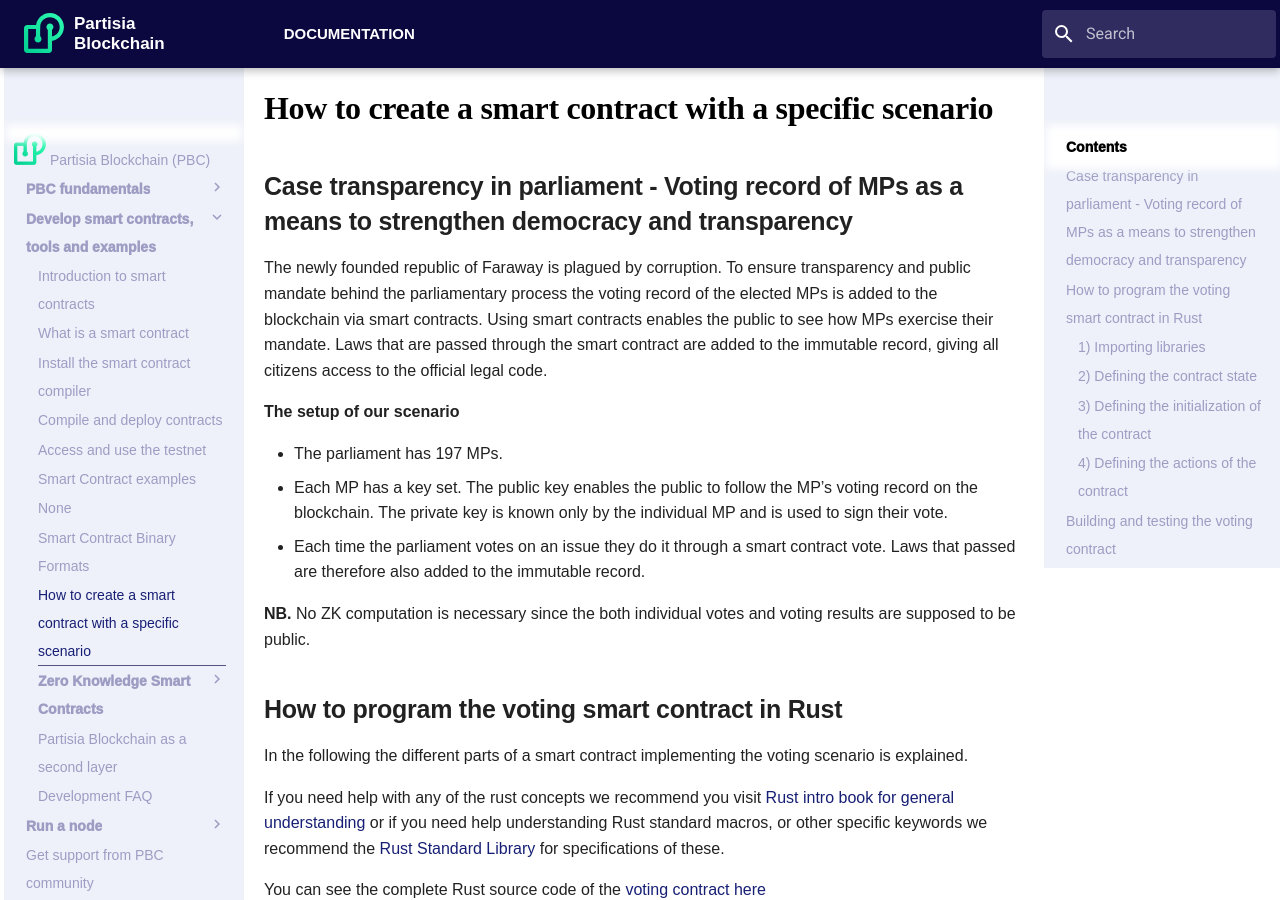
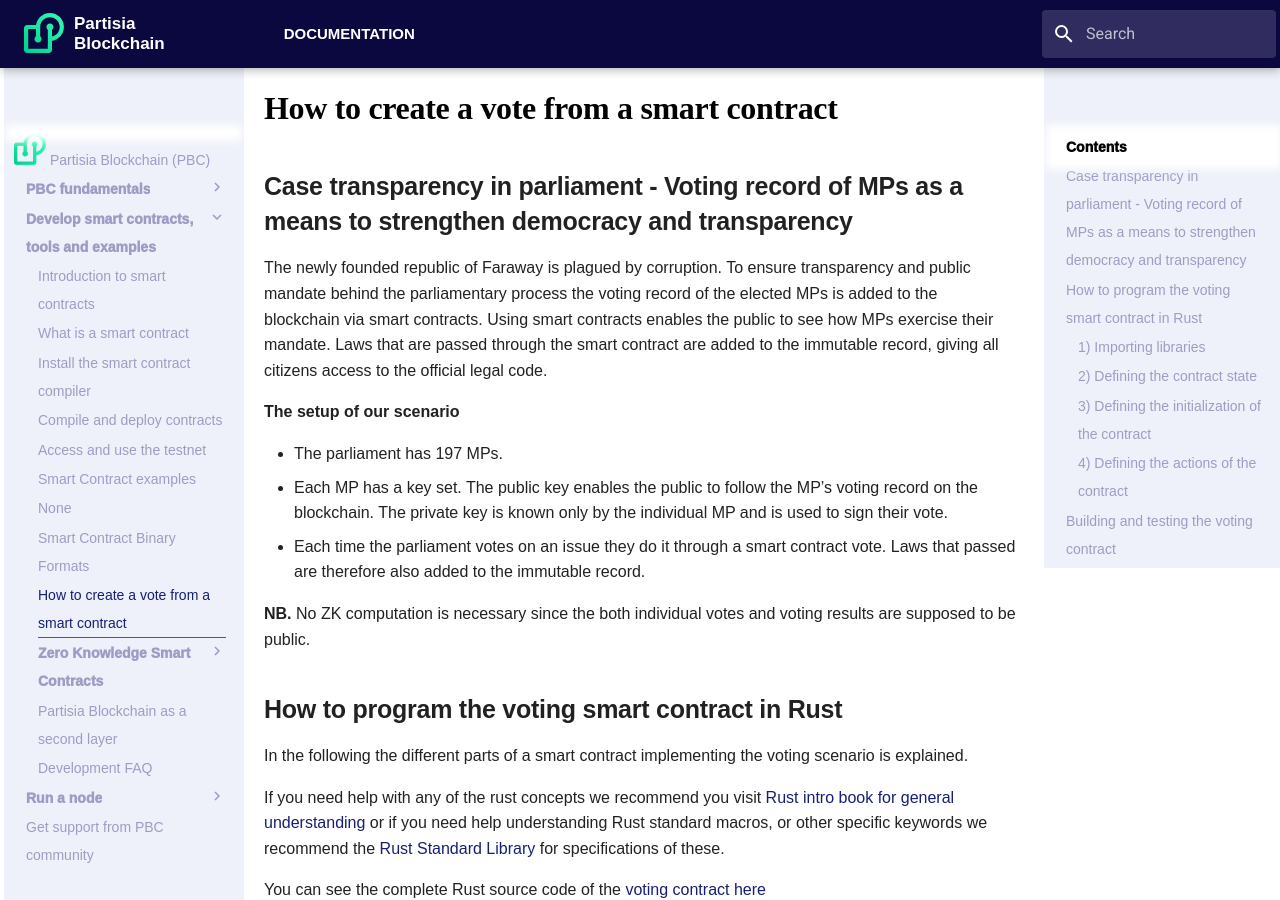
Before and after one commit to 0xSero/partisia-docs, an MkDocs documentation site: the page built from docs/smart-contracts/how-to-create-a-vote-from-a-smart-contract.md, in a window 1280 px wide and 900 px high. Built offline with MkDocs 1.6.1 and Material for MkDocs 9.7.7, drawn with Linux system fonts in a browser that asks for light colours; some web fonts are replaced; a script that is not in the unit is left out.

Commit message:
Updating voting-contract.md to how-to-create-a-vote-from-a-smart-contract.md

```diff
--- a/docs/smart-contracts/voting-contract.md
+++ b/docs/smart-contracts/how-to-create-a-vote-from-a-smart-contract.md
@@ -1,4 +1,4 @@
-# How to create a smart contract with a specific scenario
+# How to create a vote from a smart contract
 
 ## Case transparency in parliament - Voting record of MPs as a means to strengthen democracy and transparency
 
--- a/mkdocs.yml
+++ b/mkdocs.yml
@@ -18,7 +18,7 @@ nav:
       - smart-contracts/smart-contract-examples.md
       - smart-contracts/programmers_guide.md
       - smart-contracts/smart-contract-binary-formats.md
-      - smart-contracts/voting-contract.md
+      - smart-contracts/how-to-create-a-vote-from-a-smart-contract.md
       - Zero Knowledge Smart Contracts:
           - smart-contracts/ZKSC.md
           - smart-contracts/compiling-and-deploying-zero-knowledge-contracts.md
```
Also changed, not shown: docs/smart-contracts/introduction-to-smart-contracts.md (+1 -1 lines).
